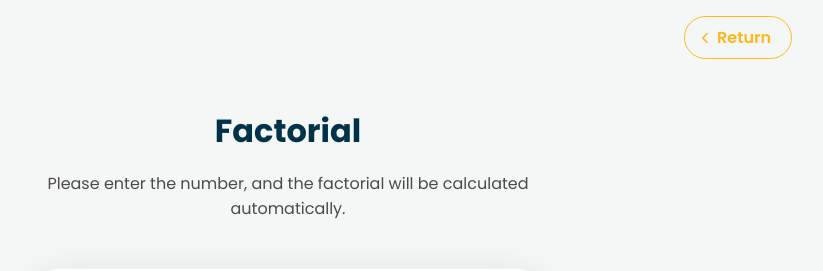
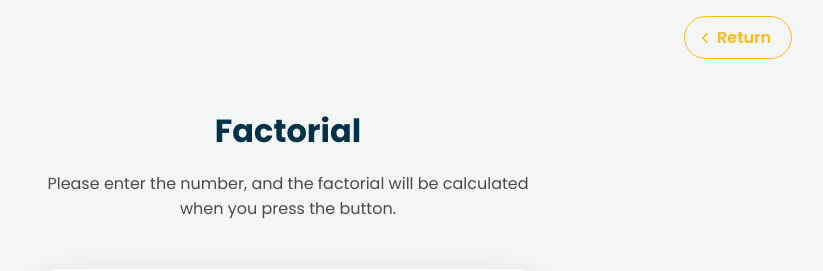
Before and after one commit to werlleyg/mdc-partners-application, a Next.js app: page /factorial in a window 1280 px wide. Shown: the top 271 px of the page, without its empty margins (352-1175 px from the left). Built offline with nearby package versions, Linux system fonts and the light colour scheme.

Commit message:
fix: change subtitle page

```diff
--- a/src/pages/factorial/index.tsx
+++ b/src/pages/factorial/index.tsx
@@ -87,8 +87,8 @@ export default function Factorial() {
       <Container>
         <H1>{titlePage}</H1>
         <Subtitle>
-          Please enter the number, and the factorial will be calculated
-          automatically.
+          Please enter the number, and the factorial will be calculated when you
+          press the button.
         </Subtitle>
         <Form onSubmit={handleSubmit}>
           <InputCustom
```
